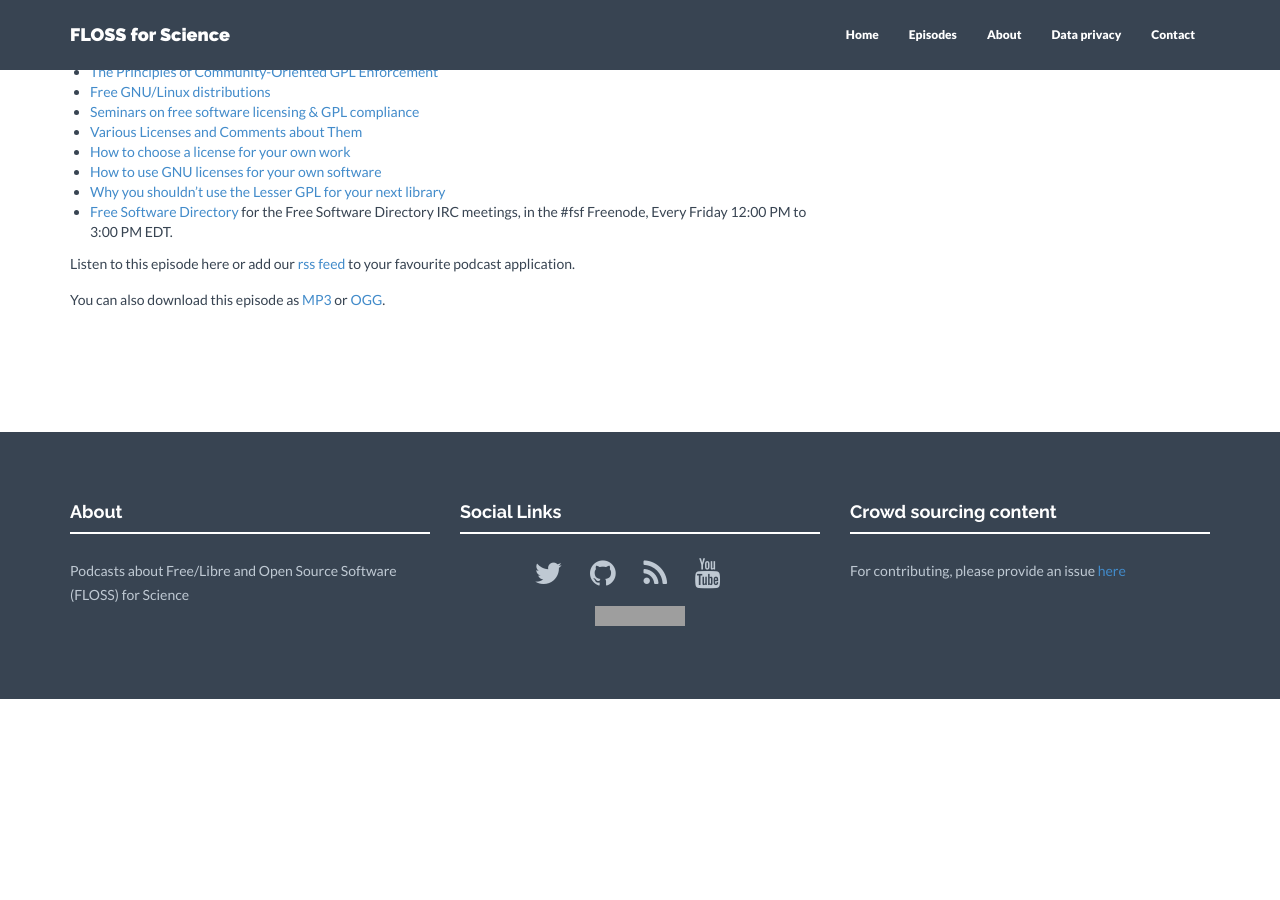
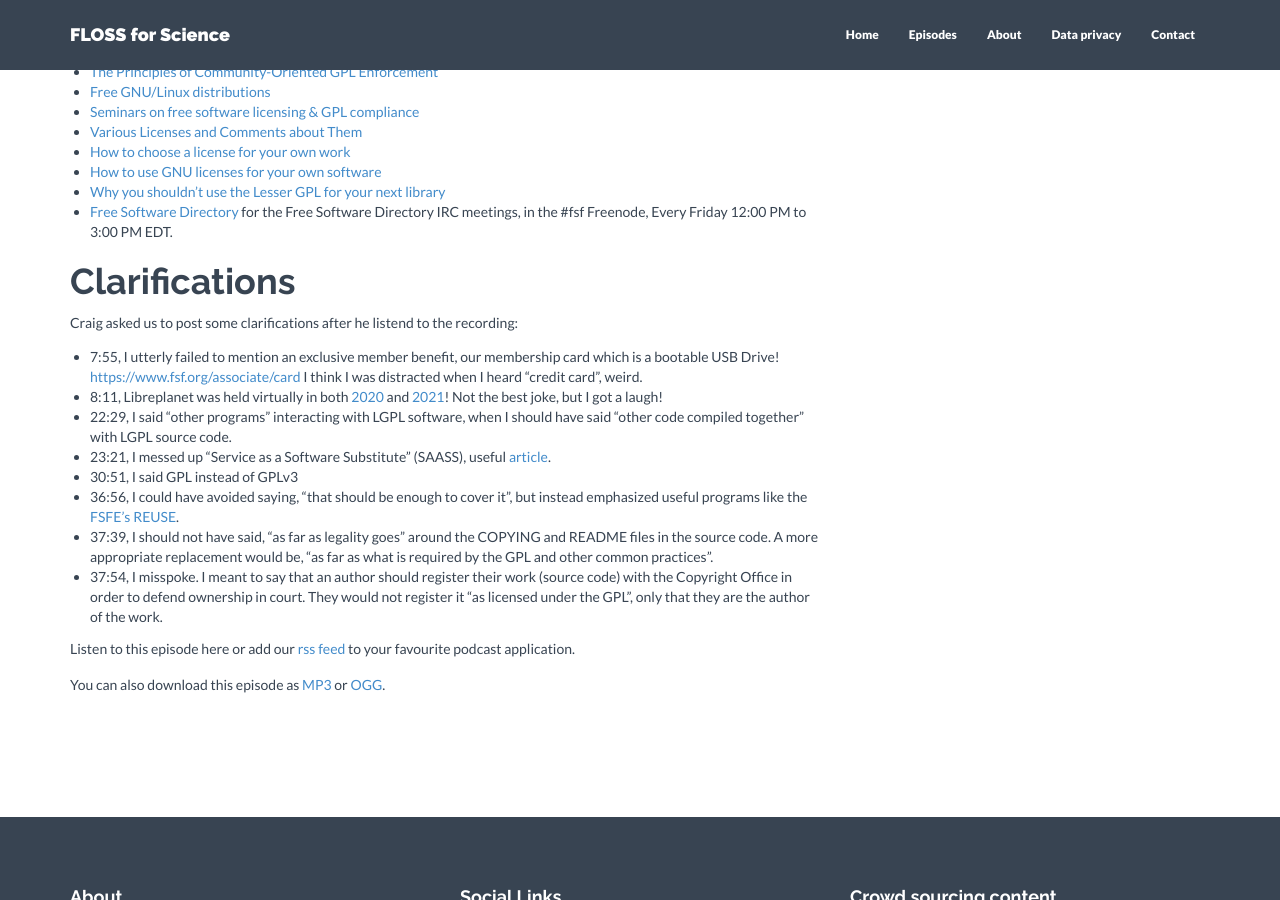
Before and after one commit to FLOSSforScience/FLOSSforScience.github.io, a Jekyll site: the page built from _posts/2020-10-01-season3-epsiode-5.markdown, in a window 1280 px wide and 900 px high, scrolled down 1824 px. Built offline with Jekyll 4.4.1, drawn with Linux system fonts in a browser that asks for light colours; nearby versions of some CDN libraries; before the commit the page ends 2523 px from its top, so only the background shows below that; grey boxes are pictures that could not be loaded.

Commit message:
Clarifications

```diff
--- a/_posts/2020-10-01-season3-epsiode-5.markdown
+++ b/_posts/2020-10-01-season3-epsiode-5.markdown
@@ -88,6 +88,18 @@
 * [Why you shouldn't use the Lesser GPL for your next library](https://www.gnu.org/licenses/why-not-lgpl.html)
 * [Free Software Directory](https://directory.fsf.org) for the Free Software Directory IRC meetings, in the #fsf Freenode, Every Friday 12:00 PM to 3:00 PM EDT.
 
+# Clarifications
+
+Craig asked us to post some clarifications after he listend to the recording:
+
+* 7:55, I utterly failed to mention an exclusive member benefit, our membership card which is a bootable USB Drive! <https://www.fsf.org/associate/card> I think I was distracted when I heard "credit card", weird.
+* 8:11, Libreplanet was held virtually in both [2020](https://libreplanet.org/2021/) and [2021](https://libreplanet.org/2021/)! Not the best joke, but I got a laugh!
+* 22:29, I said "other programs" interacting with LGPL software, when I should have said "other code compiled together" with LGPL source code.
+* 23:21, I messed up "Service as a Software Substitute" (SAASS), useful [article](https://www.gnu.org/philosophy/who-does-that-server-really-serve.en.html).
+* 30:51, I said GPL instead of GPLv3
+* 36:56, I could have avoided saying, "that should be enough to cover it", but instead emphasized useful programs like the [FSFE's REUSE](https://reuse.software/).
+* 37:39, I should not have said, "as far as legality goes" around the COPYING and README files in the source code. A more appropriate replacement would be, "as far as what is required by the GPL and other common practices".
+* 37:54, I misspoke. I meant to say that an author should register their work (source code) with the Copyright Office in order to defend ownership in court. They would not register it "as licensed under the GPL", only that they are the author of the work.
 
 Listen to this episode here or add our [rss feed](https://flossforscience.com/feed.xml) to your favourite podcast application.
 
```
